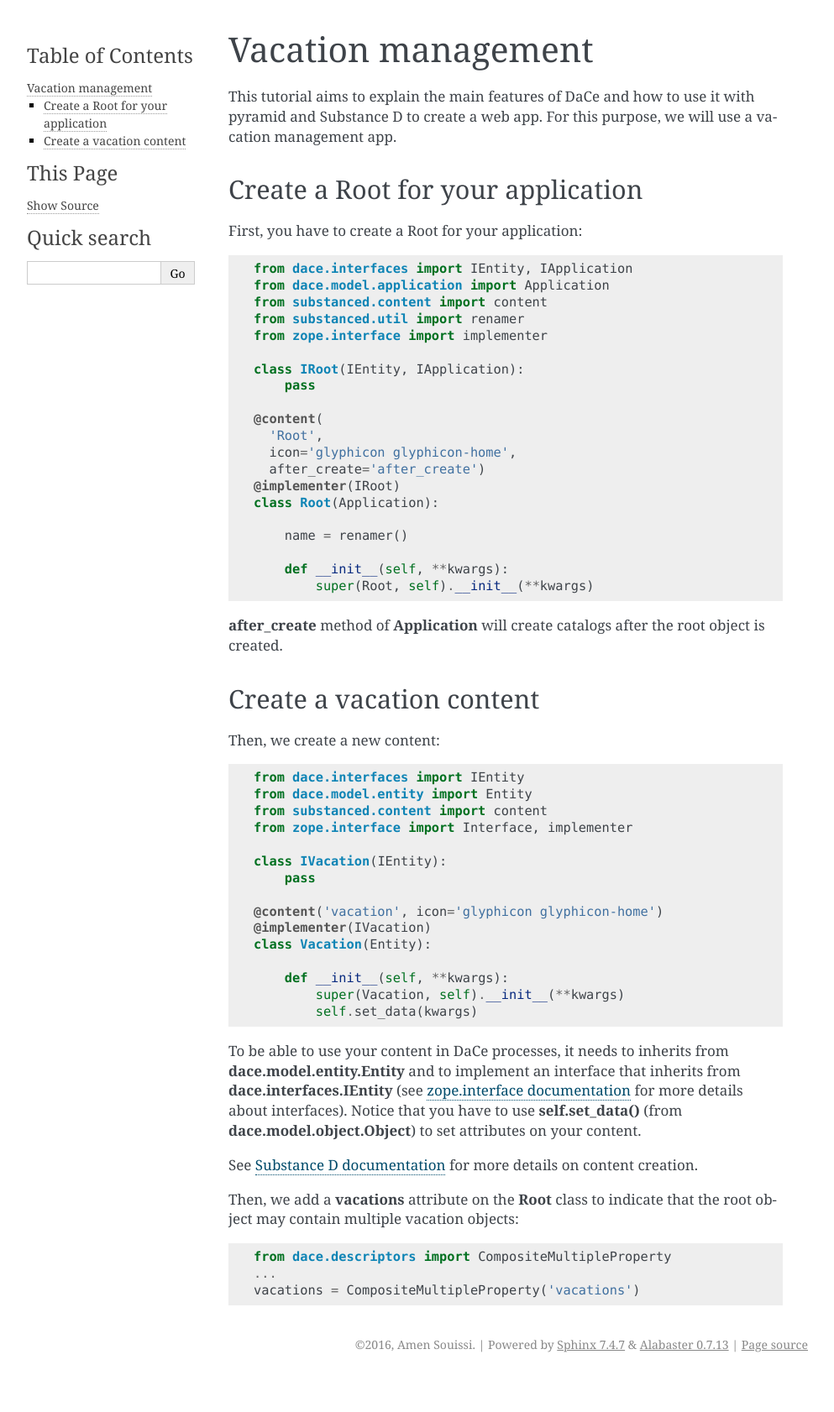
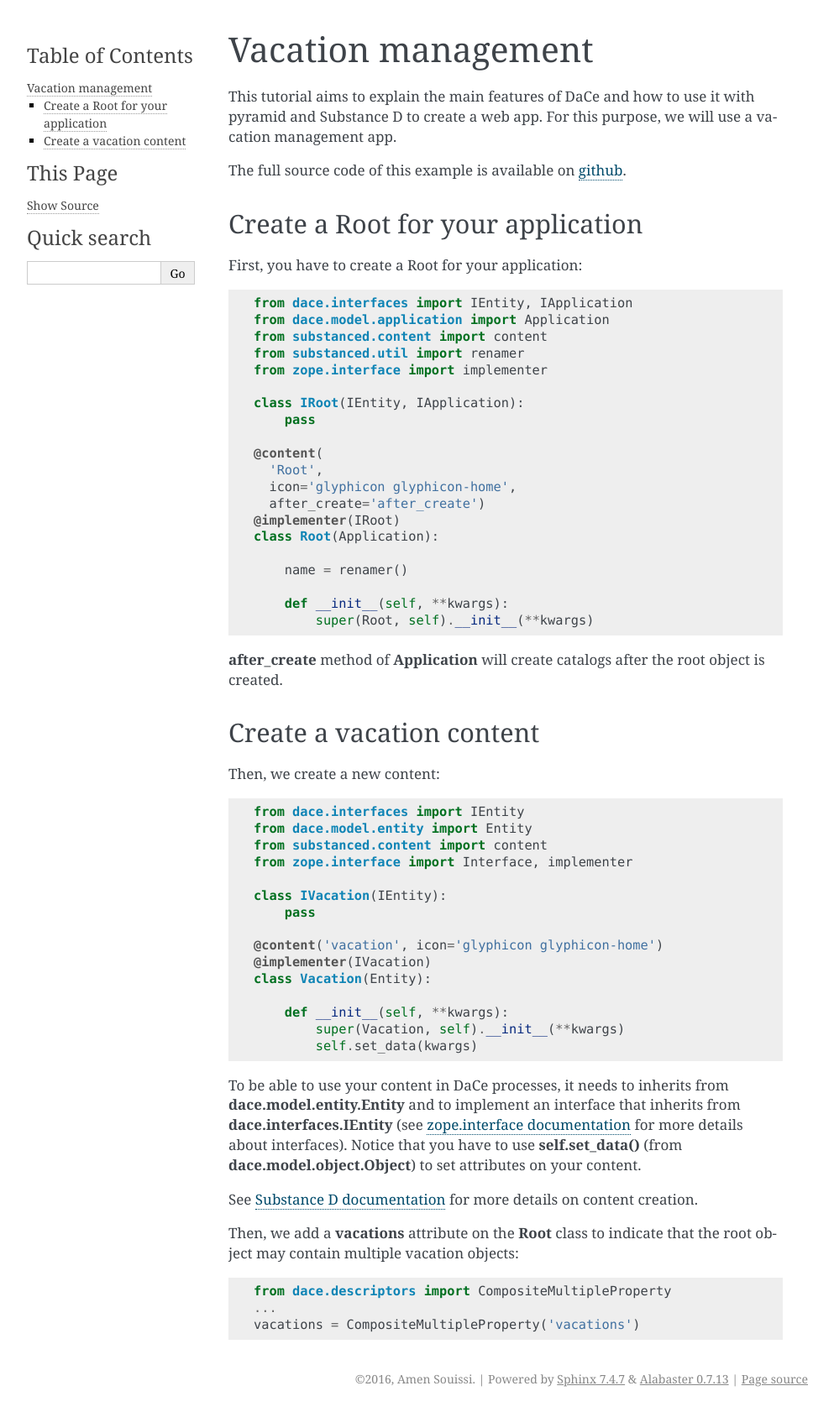
Before and after one commit to ecreall/dace, a Sphinx documentation site: the page built from docs/quick_tutorial/vacation_management.rst, in a window 1280 px wide. Shown: the whole page at 84% size, without its empty margins (148-1141 px from the left). Built offline with Sphinx 7.4.7, drawn with Linux system fonts in a browser that asks for light colours; before the commit the page ends 1641 px from its top, so only the background shows below that.

Commit message:
Add link to the example on github

```diff
--- a/docs/quick_tutorial/vacation_management.rst
+++ b/docs/quick_tutorial/vacation_management.rst
@@ -5,6 +5,8 @@ Vacation management
 ===================
 
 This tutorial aims to explain the main features of DaCe and how to use it with pyramid and Substance D to create a web app. For this purpose, we will use a vacation management app.
+
+The full source code of this example is available on `github <https://github.com/ecreall/hdm>`_.
 
 Create a Root for your application
 ----------------------------------
```
